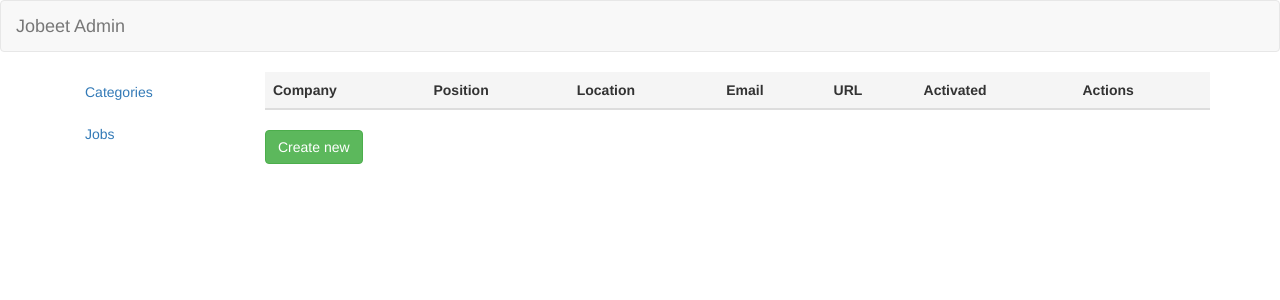
After one commit to fclausset/jobeet, a Symfony app: template templates/admin/job/list.html.twig in a window 1280 px wide. The commit adds this page. Shown: the top 300 px of the page. Run offline with Twig, Linux system fonts and the light colour scheme; the template is opened without the code that fills it, so the values that code supplies are empty; some libraries are stand-ins or nearby versions.

Commit message:
job CRUD + activate

```diff
--- a/config/services.yaml
+++ b/config/services.yaml
@@ -6,6 +6,7 @@
 parameters:
     max_jobs_on_homepage: 10
     max_jobs_on_category: 10
+    max_per_page: 10
     jobs_directory: '%kernel.project_dir%/public/uploads/jobs'
     jobs_web_directory: '/uploads/jobs'
 
--- a/templates/admin/base.html.twig
+++ b/templates/admin/base.html.twig
@@ -23,13 +23,15 @@
 <div class="container">
     <div class="row">
         <div class="col-md-2">
+            {% set currentRouteName = app.request.get('_route') %}
+
             <ul class="nav nav-pills nav-stacked nav-pills-stacked-example">
-                <li role="presentation">
-                    <a href="#">Categories</a>
+                <li role="presentation" {% if currentRouteName starts with 'admin.category.' %}class="active"{% endif %}>
+                    <a href="{{ path('admin.category.list') }}">Categories</a>
                 </li>
 
-                <li role="presentation">
-                    <a href="#">Jobs</a>
+                <li role="presentation" {% if currentRouteName starts with 'admin.job.' %}class="active"{% endif %}>
+                    <a href="{{ path('admin.job.list') }}">Jobs</a>
                 </li>
             </ul>
         </div>
--- /dev/null
+++ b/templates/admin/job/list.html.twig
@@ -0,0 +1,61 @@
+{% extends 'admin/base.html.twig' %}
+
+{% block body %}
+    <table class="table">
+        <thead>
+        <tr class="active">
+            <th>Company</th>
+            <th>Position</th>
+            <th>Location</th>
+            <th>Email</th>
+            <th>URL</th>
+            <th>Activated</th>
+            <th>Actions</th>
+        </tr>
+        </thead>
+
+        <tbody>
+        {% for job in jobs %}
+            <tr>
+                <td>{{ job.company }}</td>
+                <td>{{ job.position }}</td>
+                <td>{{ job.location }}</td>
+                <td>{{ job.email }}</td>
+                <td>{{ job.url }}</td>
+                <td>
+                    {% if job.activated %}
+                        <span class="glyphicon glyphicon-ok" aria-hidden="true"></span>
+                    {% else %}
+                        <form method="post" action="{{ path('admin.job.activate', {id: job.id}) }}" onsubmit="return confirm('Are you sure you want to activate this job ?');">
+                            <input type="hidden" name="_method" value="PUT">
+                            <input type="hidden" name="_token" value="{{ csrf_token('activate' ~ job.id) }}">
+                            <button class="btn btn-action">Activate</button>
+                        </form>
+                    {% endif %}
+                </td>
+                <td class="text-nowrap">
+                    <ul class="list-inline">
+                        <li>
+                            <a href="{{ path('admin.job.edit', {id: job.id}) }}" class="btn btn-default">Edit</a>
+                        </li>
+
+                        <li>
+                            <form method="post" action="{{ path('admin.job.delete', {id: job.id}) }}" onsubmit="return confirm('Are you sure you want to delete this item?');">
+                                <input type="hidden" name="_method" value="DELETE">
+                                <input type="hidden" name="_token" value="{{ csrf_token('delete' ~ job.id) }}">
+                                <button class="btn btn-danger">Delete</button>
+                            </form>
+                        </li>
+                    </ul>
+                </td>
+            </tr>
+        {% endfor %}
+        </tbody>
+    </table>
+
+    <div class="navigation text-center">
+        {{ knp_pagination_render(jobs) }}
+    </div>
+
+    <a href="{{ path('admin.job.create') }}" class="btn btn-success">Create new</a>
+{% endblock %}
```
Also changed, not shown: src/Controller/Admin/JobController.php (added, +149 -0 lines), templates/admin/job/_form.html.twig (added, +9 -0 lines), templates/admin/job/create.html.twig (added, +12 -0 lines), templates/admin/job/edit.html.twig (added, +22 -0 lines).
